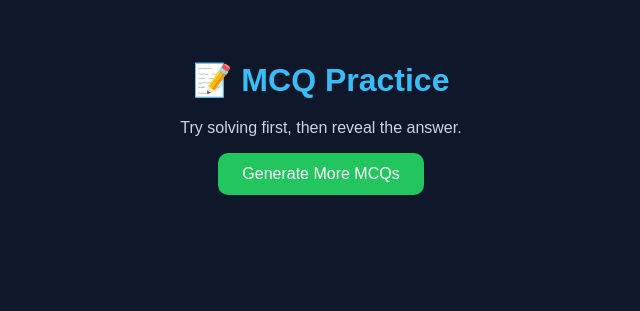
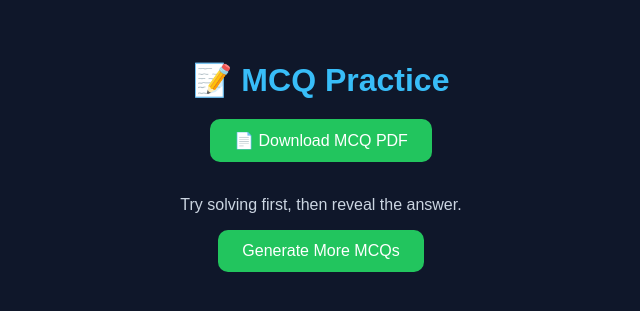
Before and after one commit to AyushVardhanOG/AI-Flashcard-Generator, a Flask app: template templates/mcqs.html in a window 1280 px wide. Shown: the top 311 px of the page, without its empty margins (319-959 px from the left). Run offline with Flask 3, Linux system fonts and the light colour scheme; the template is opened without the code that fills it, so the values that code supplies are empty.

Commit message:
Added MCQ PDF download

```diff
--- a/app.py
+++ b/app.py
@@ -5,6 +5,14 @@ from dotenv import load_dotenv
 from PyPDF2 import PdfReader
 import google.generativeai as genai
 import os
+from reportlab.platypus import (
+    SimpleDocTemplate,
+    Paragraph,
+    Spacer,
+    PageBreak
+)
+
+from reportlab.lib.styles import getSampleStyleSheet
 
 # Load environment variables
 load_dotenv()
@@ -26,6 +34,11 @@ latest_results = []
 latest_score = 0
 
 latest_flashcards = []
+latest_results = []
+latest_score = 0
+
+latest_flashcards = []
+latest_mcqs = []
 
 # Upload folder configuration
 UPLOAD_FOLDER = "uploads"
@@ -191,6 +204,8 @@ Notes:
 
     elif mode == "mcqs":
 
+        global latest_mcqs
+
         mcq_blocks = response.text.split("Q")
 
         mcqs = []
@@ -226,6 +241,8 @@ Notes:
                 "question": "\n".join(question_lines),
                 "answer": answer
             })
+
+        latest_mcqs = mcqs
 
         return render_template(
             "mcqs.html",
@@ -472,5 +489,49 @@ def download_flashcards():
         pdf_file,
         as_attachment=True
     )
+
+@app.route("/download_mcqs")
+def download_mcqs():
+
+    pdf_file = "mcqs.pdf"
+    pdf = SimpleDocTemplate(pdf_file)
+    styles = getSampleStyleSheet()
+    content = []
+
+    content.append(
+        Paragraph(
+            "AI Study Assistant - MCQ Report",
+            styles["Title"]
+        )
+    )
+
+    content.append(Spacer(1, 20))
+
+    for mcq in latest_mcqs:
+
+        content.append(
+            Paragraph(
+                mcq["question"].replace("\n", "<br/>"),
+                styles["BodyText"]
+            )
+        )
+
+        content.append(
+            Paragraph(
+                f"<b>Correct Answer:</b> {mcq['answer']}",
+                styles["BodyText"]
+            )
+        )
+
+        content.append(
+            Spacer(1, 15)
+        )
+
+    pdf.build(content)
+
+    return send_file(
+        pdf_file,
+        as_attachment=True
+    )
 if __name__ == "__main__":
     app.run(debug=True)
--- a/templates/mcqs.html
+++ b/templates/mcqs.html
@@ -11,6 +11,14 @@
 <div class="container">
 
     <h1>📝 MCQ Practice</h1>
+
+    <a href="/download_mcqs">
+    <button>
+        📄 Download MCQ PDF
+    </button>
+</a>
+
+<br><br>
 
     <p>
         Try solving first, then reveal the answer.
```
Also changed, not shown: 3 other files.
